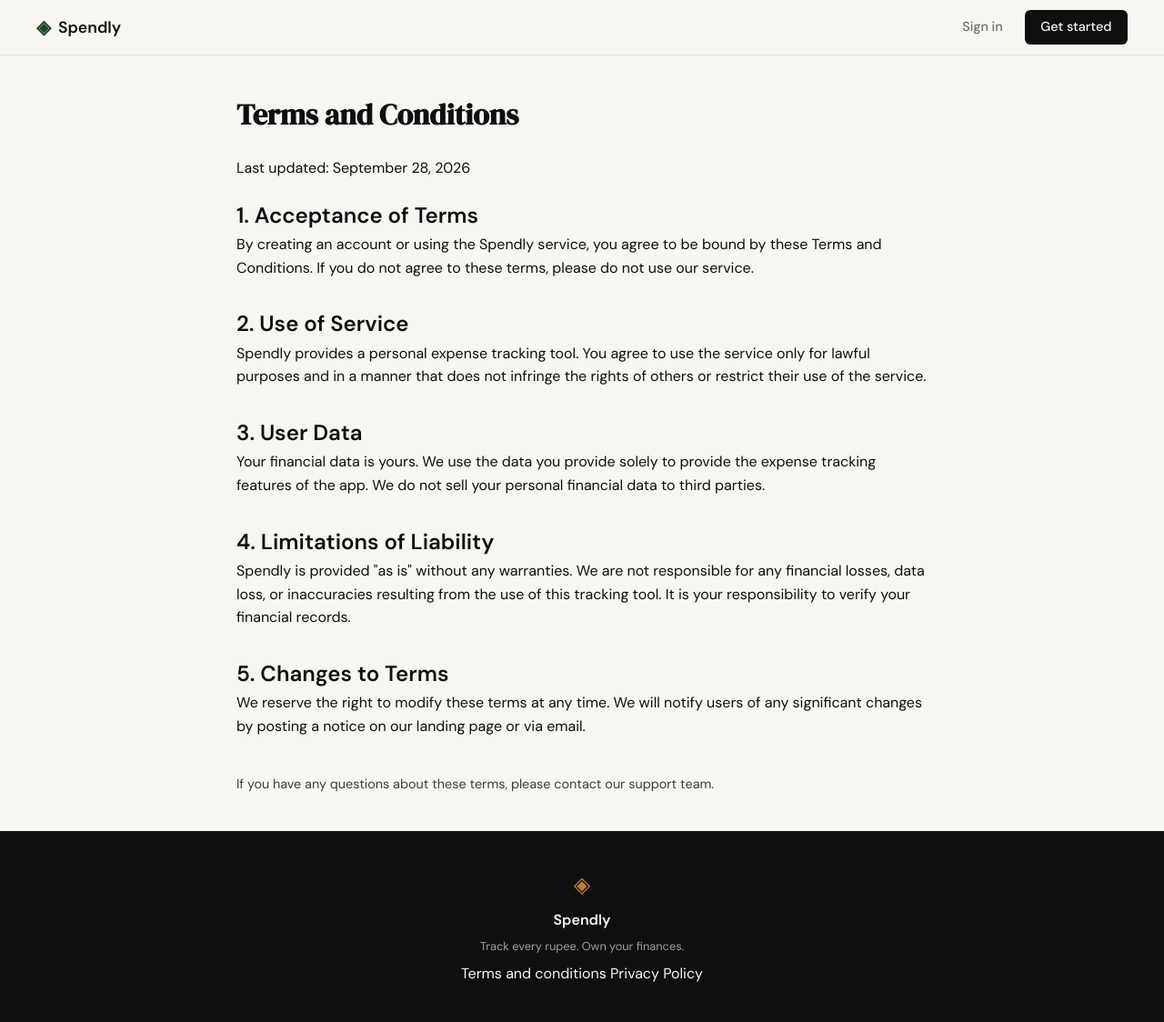
After one commit to Ronit675/Spendly, a Flask app: page /terms in a window 1280 px wide. The commit adds this page. Shown: the whole page at 91% size. Run offline with Flask 3, Linux system fonts and the light colour scheme.

Commit message:
Terms redfined

```diff
--- a/app.py
+++ b/app.py
@@ -20,6 +20,11 @@ def register():
 @app.route("/login")
 def login():
     return render_template("login.html")
+
+
+@app.route("/terms")
+def terms():
+    return render_template("terms.html")
 
 
 # ------------------------------------------------------------------ #
--- a/templates/base.html
+++ b/templates/base.html
@@ -35,7 +35,7 @@
             <span class="footer-name">Spendly</span>
             <p class="footer-copy">Track every rupee. Own your finances.</p>
             <div class="footer-links">
-                <a href="#">Terms and conditions</a>
+                <a href="{{ url_for('terms') }}">Terms and conditions</a>
                 <a href="#">Privacy Policy</a>
             </div>
         </div>
--- /dev/null
+++ b/templates/terms.html
@@ -0,0 +1,37 @@
+{% extends "base.html" %}
+
+{% block title %}Terms and Conditions — Spendly{% endblock %}
+
+{% block content %}
+<div class="terms-container" style="max-width: 800px; margin: 40px auto; padding: 0 20px; line-height: 1.6; color: var(--text-color);">
+    <h1 style="margin-bottom: 20px; font-family: 'DM Serif Display', serif;">Terms and Conditions</h1>
+    <p style="margin-bottom: 20px;">Last updated: September 28, 2026</p>
+
+    <section style="margin-bottom: 30px;">
+        <h2>1. Acceptance of Terms</h2>
+        <p>By creating an account or using the Spendly service, you agree to be bound by these Terms and Conditions. If you do not agree to these terms, please do not use our service.</p>
+    </section>
+
+    <section style="margin-bottom: 30px;">
+        <h2>2. Use of Service</h2>
+        <p>Spendly provides a personal expense tracking tool. You agree to use the service only for lawful purposes and in a manner that does not infringe the rights of others or restrict their use of the service.</p>
+    </section>
+
+    <section style="margin-bottom: 30px;">
+        <h2>3. User Data</h2>
+        <p>Your financial data is yours. We use the data you provide solely to provide the expense tracking features of the app. We do not sell your personal financial data to third parties.</p>
+    </section>
+
+    <section style="margin-bottom: 30px;">
+        <h2>4. Limitations of Liability</h2>
+        <p>Spendly is provided "as is" without any warranties. We are not responsible for any financial losses, data loss, or inaccuracies resulting from the use of this tracking tool. It is your responsibility to verify your financial records.</p>
+    </section>
+
+    <section style="margin-bottom: 30px;">
+        <h2>5. Changes to Terms</h2>
+        <p>We reserve the right to modify these terms at any time. We will notify users of any significant changes by posting a notice on our landing page or via email.</p>
+    </section>
+
+    <p style="margin-top: 40px; font-size: 0.9em; opacity: 0.8;">If you have any questions about these terms, please contact our support team.</p>
+</div>
+{% endblock %}
```
